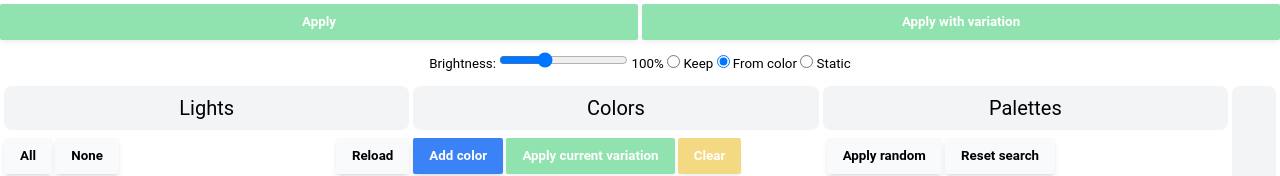
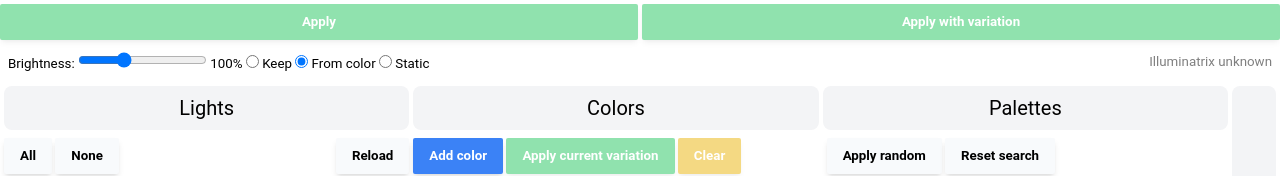
Before and after one commit to akx/illuminatrix, a Svelte app: page / in a window 1280 px wide. Shown: the top 176 px of the page. Built offline with nearby package versions, Linux system fonts and the light colour scheme; no server answers.

Commit message:
Refactor brightness bar, show app version

```diff
--- a/src/App.svelte
+++ b/src/App.svelte
@@ -12,6 +12,7 @@
     defaultCVariation,
     defaultHVariation,
     defaultLVariation,
+    version,
   } from "./consts";
   import { delay, getColorRGBs } from "./helpers";
   import * as apply from "./apply";
@@ -23,6 +24,7 @@
   import { isValidHass } from "./api/helpers";
   import EmbeddedHALightAPI from "./api/embedded-ha";
   import ExternalHALightAPI from "./api/external-ha";
+  import BrightnessControls from "./BrightnessControls.svelte";
 
   export let hass: Hass | null = null;
   const getHass = () => {
@@ -127,41 +129,11 @@
       >Apply with variation
     </button>
   </div>
-  <div class="p-2 text-center">
-    Brightness:
-    <input
-      type="range"
-      min="0"
-      max="3"
-      step="0.01"
-      bind:value={brightnessMultiplier}
-      disabled={brightnessMode === "keep"}
-    />
-    {Math.round(brightnessMultiplier * 100)}%
-    <label class="label inline cursor-pointer">
-      <input
-        class="radio radio-sm"
-        type="radio"
-        bind:group={brightnessMode}
-        value="keep"
-      /> Keep
-    </label>
-    <label class="label inline cursor-pointer">
-      <input
-        class="radio radio-sm"
-        type="radio"
-        bind:group={brightnessMode}
-        value="set"
-      /> From color
-    </label>
-    <label class="label inline cursor-pointer">
-      <input
-        class="radio radio-sm"
-        type="radio"
-        bind:group={brightnessMode}
-        value="static"
-      /> Static
-    </label>
+  <div class="p-2 flex gap-1 justify-between">
+    <BrightnessControls bind:brightnessMode bind:brightnessMultiplier />
+    <div class="opacity-50">
+      Illuminatrix {version}
+    </div>
   </div>
   <div class={"flex flex-1 p-1 gap-1 flex-col md:flex-row min-h-[20em]"}>
     <Section title="Lights">
--- /dev/null
+++ b/src/BrightnessControls.svelte
@@ -0,0 +1,41 @@
+<script lang="ts">
+  export let brightnessMode: "set" | "keep" | "static" = "set";
+  export let brightnessMultiplier: number = 1;
+</script>
+
+<div>
+  Brightness:
+  <input
+    type="range"
+    min="0"
+    max="3"
+    step="0.01"
+    bind:value={brightnessMultiplier}
+    disabled={brightnessMode === "keep"}
+  />
+  {Math.round(brightnessMultiplier * 100)}%
+  <label class="label inline cursor-pointer">
+    <input
+      class="radio radio-sm"
+      type="radio"
+      bind:group={brightnessMode}
+      value="keep"
+    /> Keep
+  </label>
+  <label class="label inline cursor-pointer">
+    <input
+      class="radio radio-sm"
+      type="radio"
+      bind:group={brightnessMode}
+      value="set"
+    /> From color
+  </label>
+  <label class="label inline cursor-pointer">
+    <input
+      class="radio radio-sm"
+      type="radio"
+      bind:group={brightnessMode}
+      value="static"
+    /> Static
+  </label>
+</div>
--- a/src/consts.ts
+++ b/src/consts.ts
@@ -22,3 +22,6 @@ export const defaultHVariation: Variation = {
   maximum: 1,
 };
 export const standaloneRootSelector = "#illuminatrix-root";
+export const version = String(
+  import.meta.env?.VITE_ILLUMINATRIX_VERSION ?? "unknown",
+);
--- a/vite.config.js
+++ b/vite.config.js
@@ -4,6 +4,7 @@ import { resolve } from "path";
 
 const isLibBuild = !!process.env.ILLUMINATRIX_LIB;
 process.env.VITE_ILLUMINATRIX_LIB = isLibBuild ? "1" : "";
+process.env.VITE_ILLUMINATRIX_VERSION = require("./package.json").version;
 
 // https://vitejs.dev/config/
 export default defineConfig({
```
